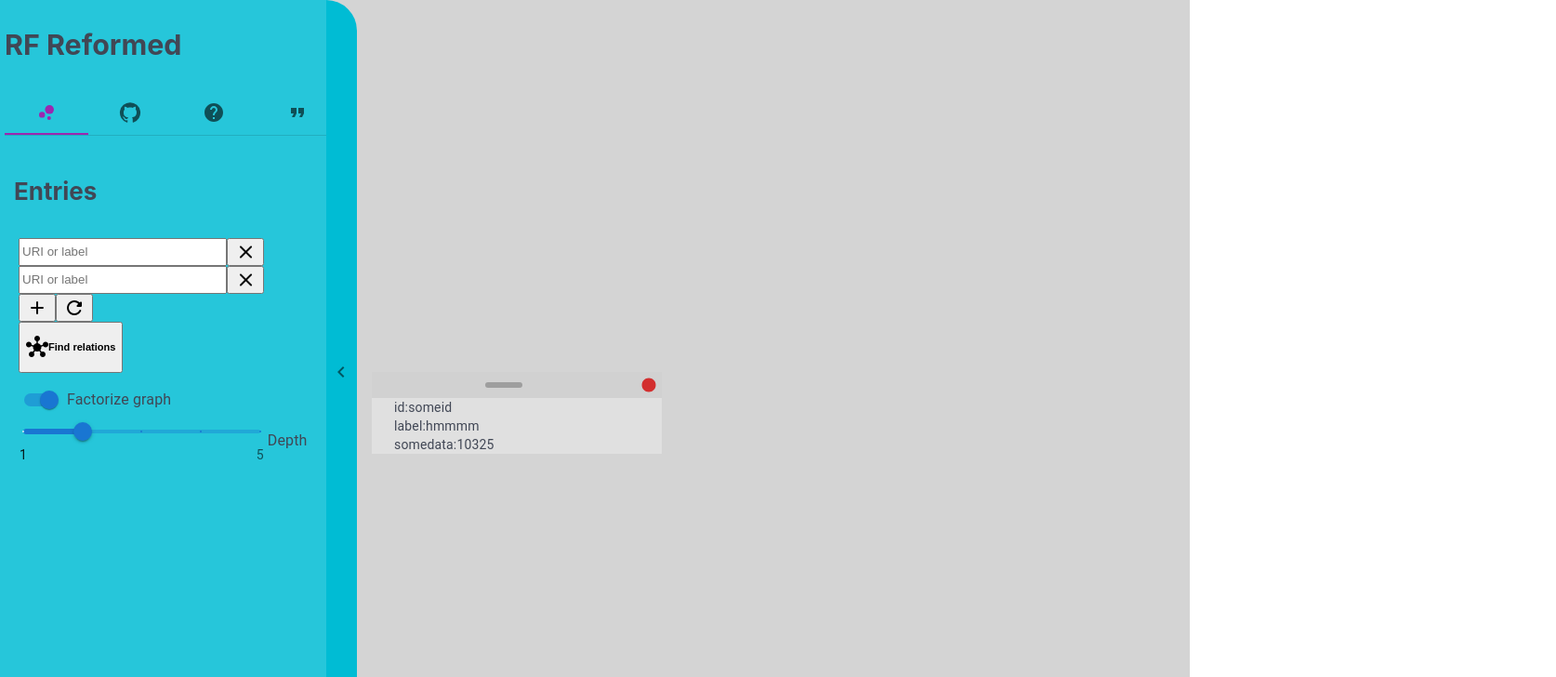
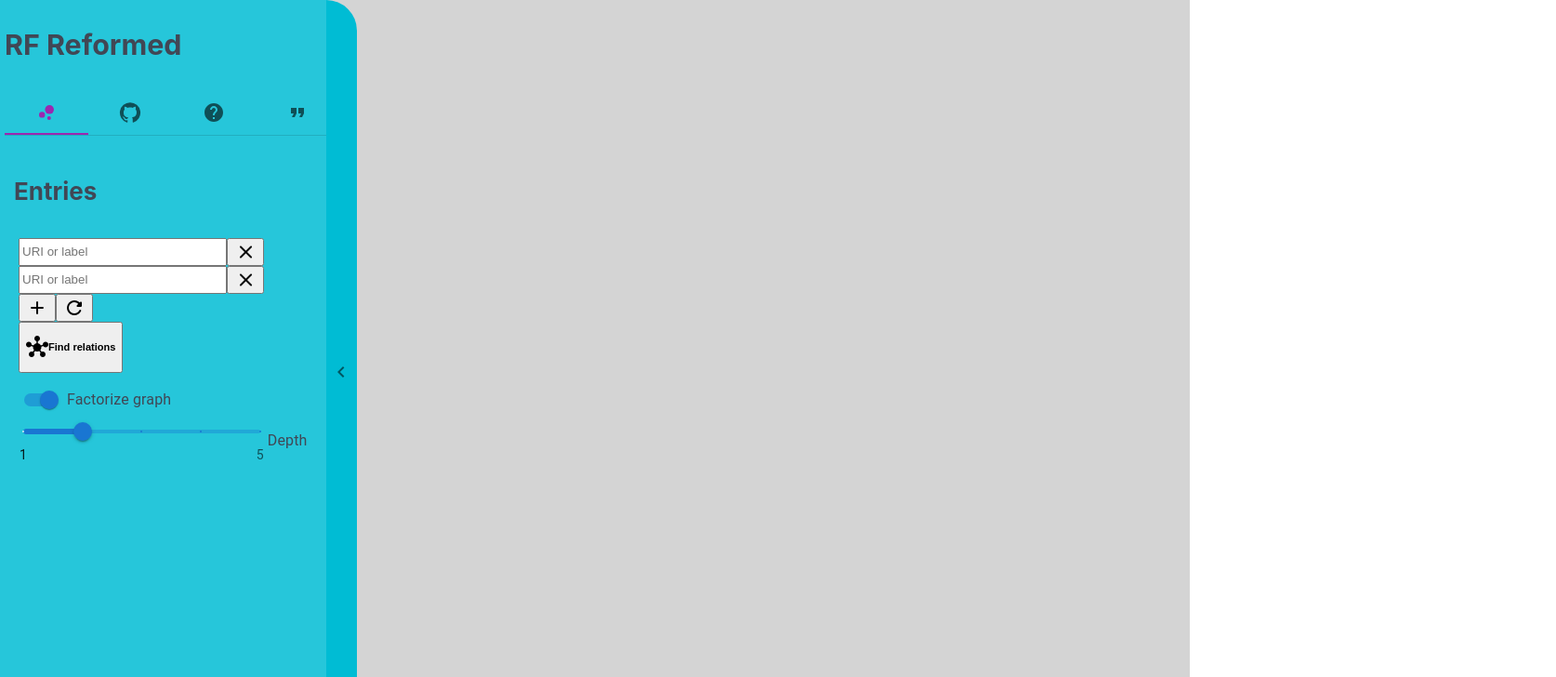
Before and after one commit to WoodenMaiden/RelfinderFrontCytoscape, a React (Create React App) app: page / in a window 1280 px wide. Shown: the top 728 px of the page at 93% size, 1674 px wide, since content can reach past the window. Built offline with nearby package versions, Linux system fonts and the light colour scheme.

Commit message:
feat: spawn node details and format its data
Signed-off-by: WoodenMaiden <yann.pomie@laposte.net>

```diff
--- a/src/components/GraphCanvas.js
+++ b/src/components/GraphCanvas.js
@@ -53,24 +53,7 @@ export default function GraphCanvas(props) {
 	Object.defineProperty(Array.prototype, "equals", {enumerable: false});
 
 
-	const [ factorizedDetails, setFactorizedDetails ] = useState([{
-		detailsID: v4(),
-		x:200,
-		y:200,
-		data: {
-			id: "someid",
-			label: "hmmmm",
-			somedata: 10325
-		}
-	}, {
-		detailsID: v4(),
-		x:600,
-		y:400,
-		data: {
-			id: "someOtherid",
-			somedata: ['data', 1456, 'idkwtfisgoingon', 'aaaaaaaaaaaaaaaaaaaaaaaaaaaaaaaaaaaaa']
-		}
-	}])
+	const [ factorizedDetails, setFactorizedDetails ] = useState([])
 
 /*
      ____      _
@@ -353,7 +336,12 @@ export default function GraphCanvas(props) {
 		})
 
 		cy.on('tap', 'node', (e) => {
-			//spawn NodeDetails here
+			setFactorizedDetails([...factorizedDetails, {
+				detailsID: v4(),
+				x: e.originalEvent.x,
+				y: e.originalEvent.y,
+				data: e.target.data() ?? {}
+			}])
 		})
 
 		cy.on("cxttapstart", e => {
--- a/src/components/NodeDetails.js
+++ b/src/components/NodeDetails.js
@@ -17,13 +17,71 @@ export default function NodeDetails(props) {
         props.rmHandler(detailsID)
     }
 
+    const bgGrid = {
+        "&:nth-of-type(odd)": {
+            backgroundColor: "#cfcfcf"
+        },
+        "&:nth-of-type(even)": {
+            backgroundColor: "#e1e1e1"
+        }
+    }
+
     // this generates subgrids in case we are facing a array or an object
     function drawNestedDetails(obj) {
+        if (obj === null || obj === undefined) return;
 
+        return (
+            <>
+            {Object.keys(obj)?.map((key, index) => {
+                if (obj[key] instanceof Array) {
+                    return (
+                        <Grid container item key={key + index}>
+                            <Grid item>
+                                <Typography variant="body2" component="div">
+                                    {key}:
+                                </Typography>
+                            </Grid>
+                            <Grid container item>
+                                <ul>
+                                {
+                                    Array.from(obj[key]).map(
+                                        (v, k) => <li key={k}>
+                                            <Typography variant="body2">{v}</Typography>
+                                        </li>
+                                    )
+                                }
+                                </ul>
+                            </Grid>
+                        </Grid>
+                    )
+
+                }
+                else if (typeof obj[key] === "object") {
+                    return drawNestedDetails(obj[key])
+                }
+                else return (
+                    <Grid container item key={key + index}>
+                        <Grid item>
+                            <Typography variant="body2" component="div">
+                                {key}:
+                            </Typography>
+                        </Grid>
+                        <Grid item>
+                            <Typography variant="body2" component="div">
+                                {obj[key]}
+                            </Typography>
+                        </Grid>
+                    </Grid>
+                )
+
+            })}
+            </>
+        )
     }
 
+
     return (
-        <Draggable axis="both" handle=".handle"
+        <Draggable axis="both" handle={`#handle-${detailsID}`}
                    bounds="parent"
                    defaultPosition={{x, y}}>
             <Box sx={{
@@ -32,10 +90,10 @@ export default function NodeDetails(props) {
                 position: "absolute",
                 zIndex: 95,
                 backgroundColor: "#e0e0e0",
+                borderRadius: "5px",
+                boxShadow: "0px 0px 5px 0px #000000",
                 width: "12em",
                 padding: 0,
-                top: y,
-                left: x,
             }} className="NodeDetails">
                 <Box className="NodeDetailsBar" sx={{
                     width: "100%",
@@ -47,7 +105,7 @@ export default function NodeDetails(props) {
                     pointerEvents: "auto"
                 }}>
                     <span></span>
-                    <div className="handle" style={{
+                    <div id={`handle-${detailsID}`} style={{
                         height: 6,
                         borderRadius: 3,
                         backgroundColor: "#9e9e9e",
@@ -62,17 +120,8 @@ export default function NodeDetails(props) {
                     </IconButton>
                 </Box>
                 <Container>
-                    <Grid container columns={2}>
-                        {Object.keys(data).map(dt =>
-                            <Grid container item key={dt}>
-                                <Grid item>
-                                    <Typography variant="body2">{dt}: </Typography>
-                                </Grid>
-                                <Grid item>
-                                    <Typography variant="body2">{data[dt]}</Typography>
-                                </Grid>
-                            </Grid>
-                        )}
+                    <Grid container columns={2} sx={{ ...bgGrid }}>
+                            {drawNestedDetails(data)}
                     </Grid>
                 </Container>
             </Box>
```
